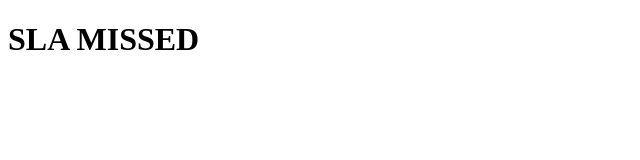
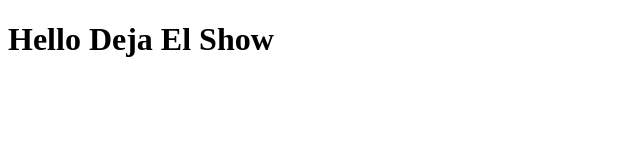
Before and after one commit to GeorgeUle/ticketsystem, a website: page frontend/index.html in a window 1280 px wide. Shown: the whole page, without its empty margins (0-640 px from the left). Drawn offline with Linux system fonts and the light colour scheme.

Commit message:
updated h1 on index.html

```diff
--- a/frontend/index.html
+++ b/frontend/index.html
@@ -6,7 +6,7 @@
     <title>Javascript Tickets</title>
 </head>
 <body>
-    <h1>SLA MISSED</h1>
+    <h1>Hello Deja El Show</h1>
 
 </body>
 </html>
```
